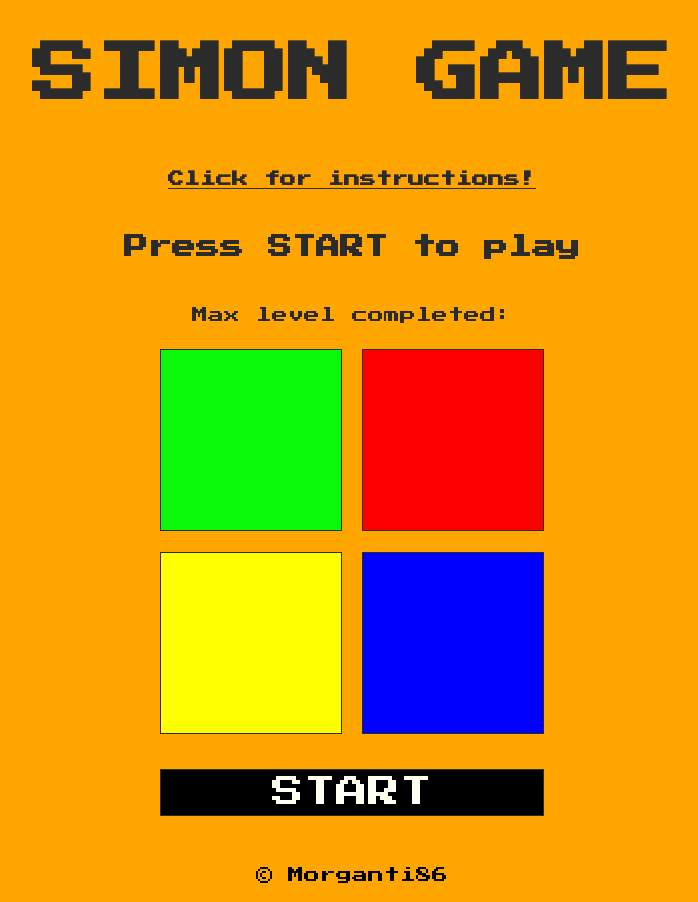
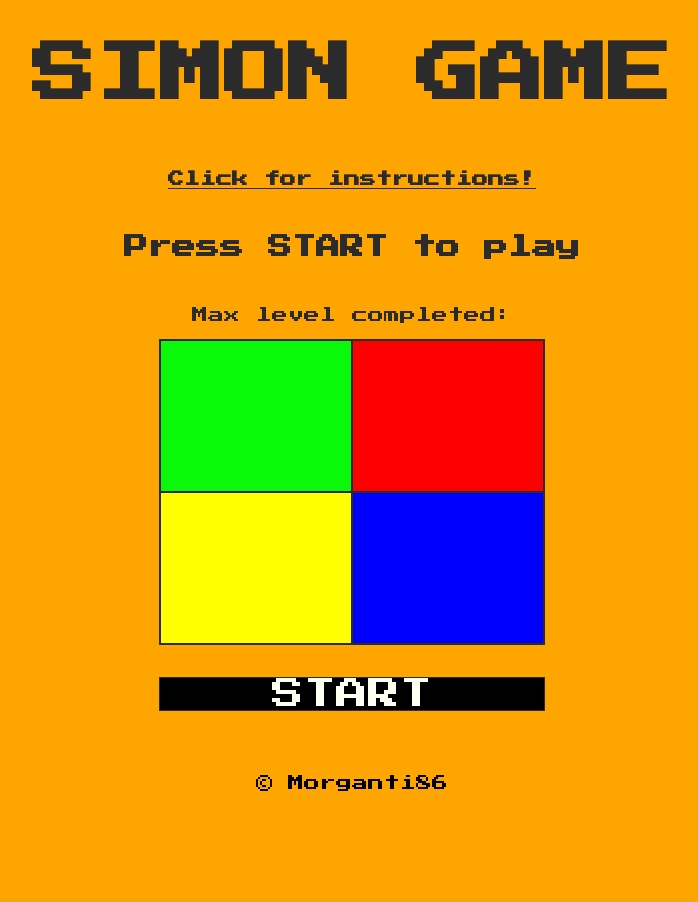
Before and after one commit to Morganti86/SimonGame, a plain HTML site: page index.html in a window 1280 px wide. Shown: the whole page, without its empty margins (288-986 px from the left). After the commit the page ends 823 px from the top, so only its background shows below. Drawn offline with nearby package versions, Linux system fonts and the light colour scheme.

Commit message:
display grid

```diff
--- a/styles.css
+++ b/styles.css
@@ -53,30 +53,29 @@ div[type="button"]:hover {
 }
 
 .GameContainer {
-  display: flex;
-  flex-wrap: wrap;
-  width: 80%;
+  display: grid;
+  grid-template-columns: repeat(2, 1fr);
+  width: 60%;
   margin: auto;
-  justify-content: center;
+  border: 1px solid #2b2b2b;
 }
 
 .btn {
-  height: 180px;
-  width: 180px;
+  height: 150px;
+  width: auto;
+  max-width: none;
+  cursor: pointer;
   border: 1px solid #2b2b2b;
-  margin: 2%;
 }
 
 .btn-lg {
-  margin: 25px 0 2rem;
-  padding: 1%;
+  margin: 5% 0;
   display: inline-block;
   height: auto;
-  width: 370px;
+  width: 60%;
   border: 1px solid #2b2b2b;
   font-size: 2rem;
   color: ivory;
-  /* background-color: #2b2b2b; */
   background-color: black;
 }
 
@@ -112,7 +111,7 @@ div[type="button"]:hover {
 
 .footer {
   font-size: 1rem;
-  margin: 3% 5%;
+  margin: 5%;
   color: black;
 }
 
@@ -146,12 +145,10 @@ div[type="button"]:hover {
 
   .btn {
     height: 100px;
-    width: 100px;
-    margin-bottom: 3%;
+    /* width: 100px; */
   }
 
   .btn-lg {
-    width: 205px;
     font-size: 1rem;
   }
 
```
Also changed, not shown: instructions.html (+1 -0 lines).
